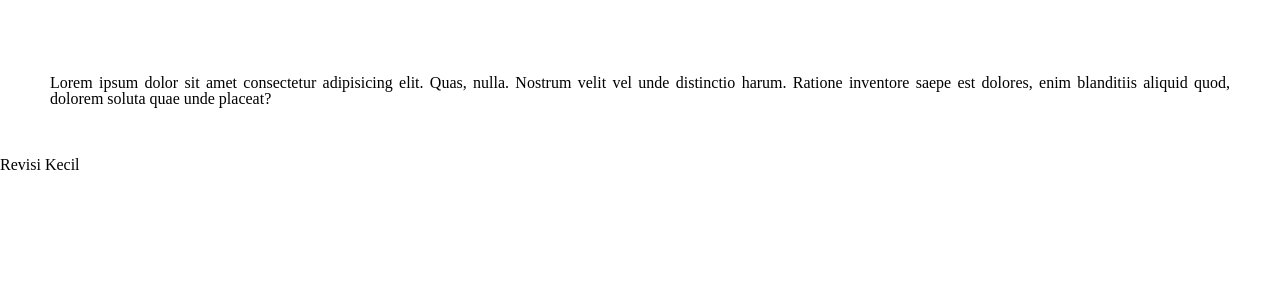
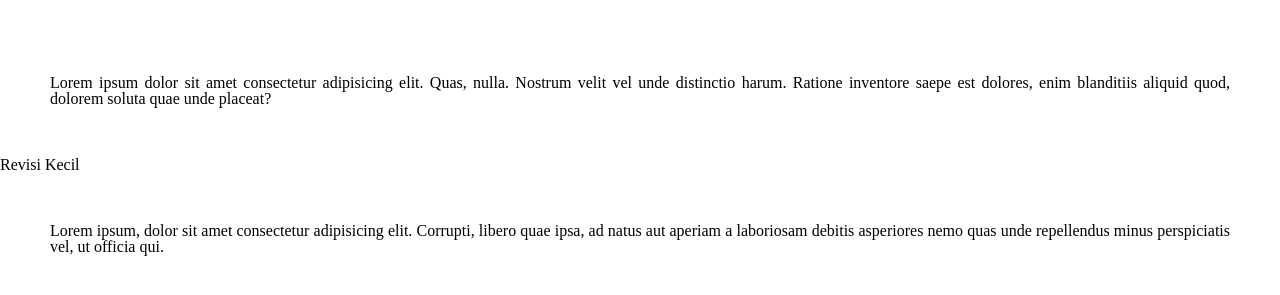
Before and after one commit to abangdsm/git-remote, a plain HTML site: page index.html in a window 1280 px wide. Shown: the part 125-420 px from the top of the page. Drawn offline with Linux system fonts and the light colour scheme.

Commit message:
Menambahkan lorem

```diff
--- a/index.html
+++ b/index.html
@@ -13,6 +13,9 @@
     <p>Lorem ipsum dolor sit amet consectetur adipisicing elit. Quas, nulla. Nostrum velit vel unde distinctio harum. Ratione inventore saepe est dolores, enim blanditiis aliquid quod, dolorem soluta quae unde placeat?</p>
 
     <h4>Revisi Kecil</h4>
-    </body>
+
+    <p>Lorem ipsum, dolor sit amet consectetur adipisicing elit. Corrupti, libero quae ipsa, ad natus aut aperiam a laboriosam debitis asperiores nemo quas unde repellendus minus perspiciatis vel, ut officia qui.</p>
+
+</body>
 
 </html>
```
